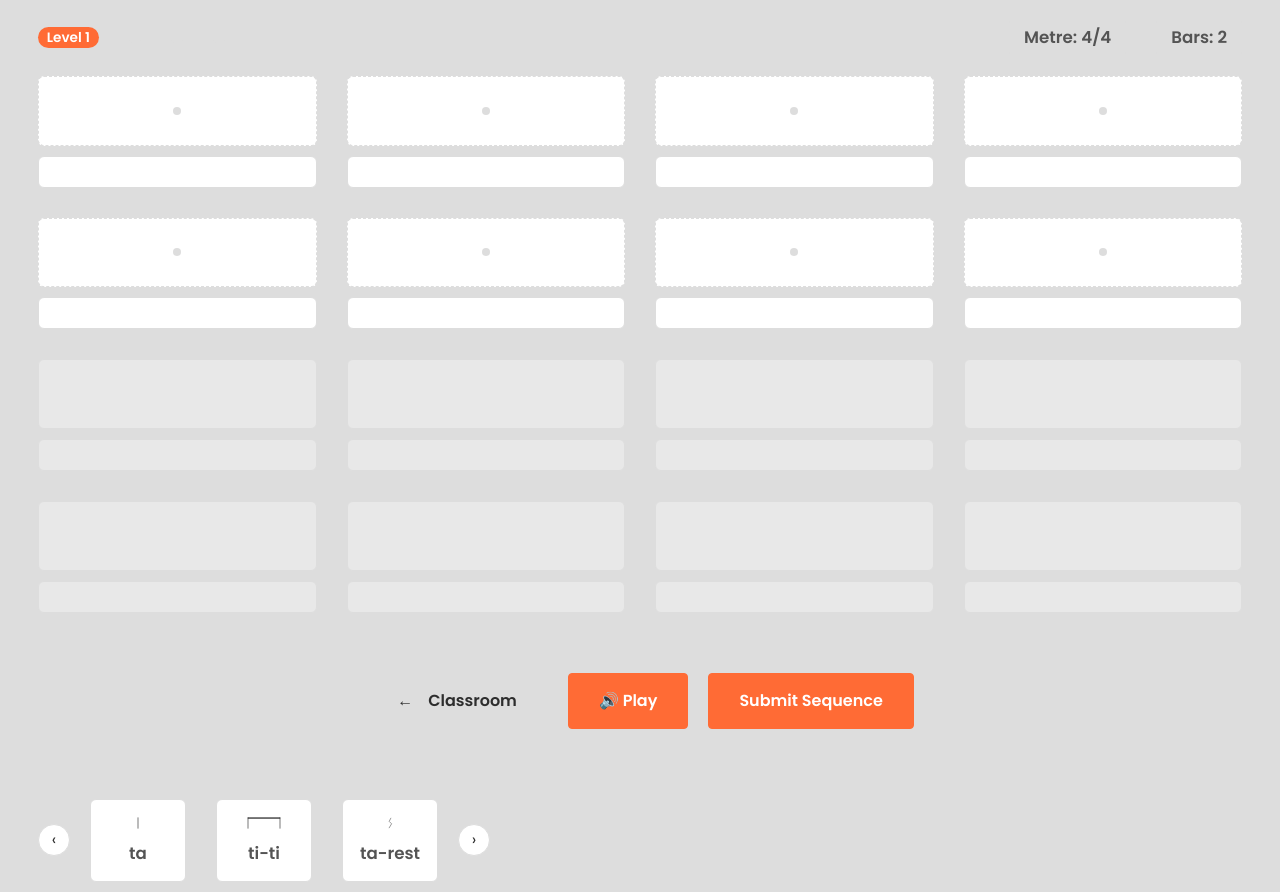
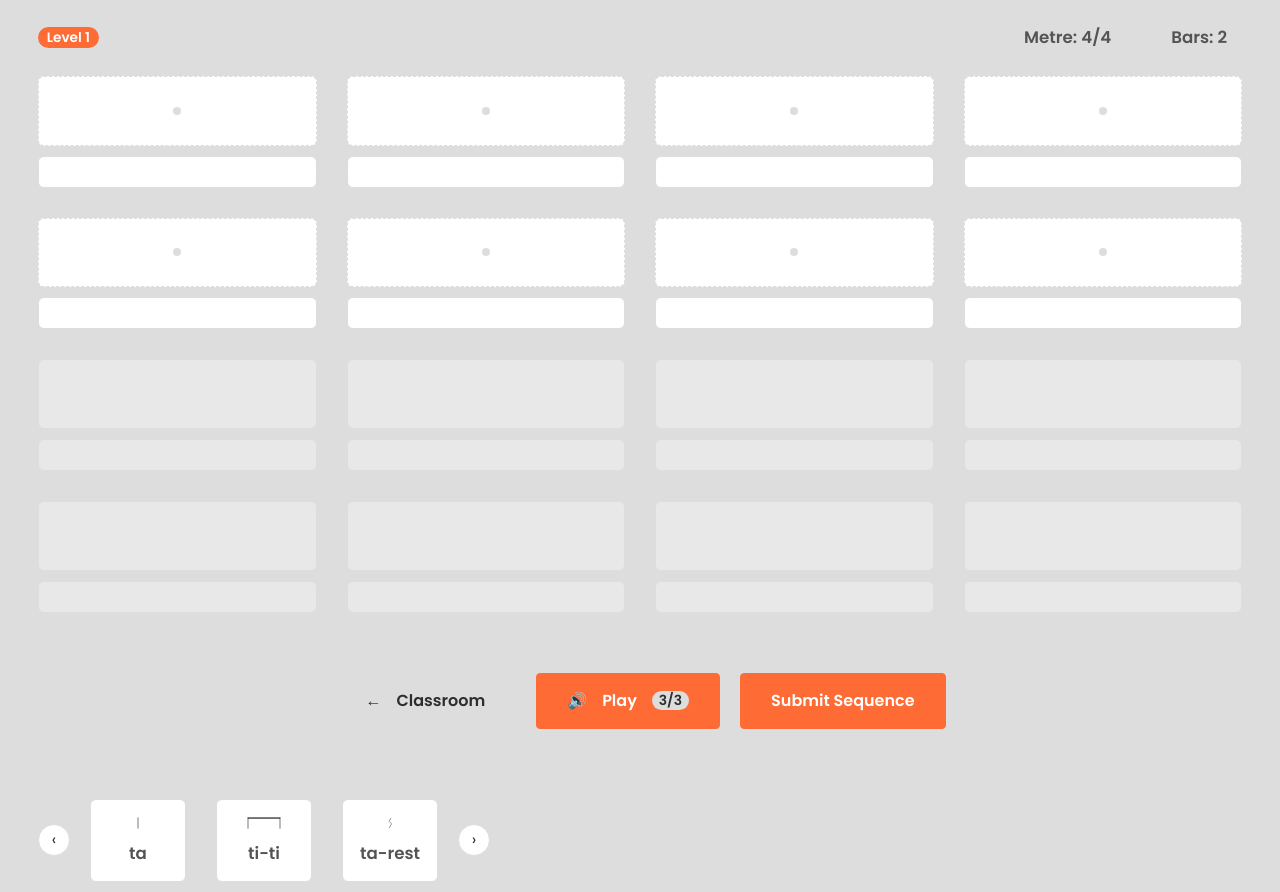
Before and after one commit to StockoL/solfaic, a website with bundled scripts: page practice.html in a window 1280 px wide. Built offline with nearby package versions, Linux system fonts and the light colour scheme; a web font is replaced by a local one.

Commit message:
feat: move plays-remaining onto the Play button as a badge
Replaces the separate 'Plays remaining: X / Y' paragraph with a compact fraction-only badge nested inside the Play button itself, reusing the existing .badge Block rather than a new component. renderMeta() now writes just 'X/Y' to the same #ui-plays-remaining element (unchanged id, so the DOM lookup still resolves after the HTML restructure).

The badge's default 0.85em sizing read too large next to 'Play', so it's sized down with a #btn-replay .badge call-site override rather than touching badge.css itself.

Verified with real playback: badge shows '3/3' initially and correctly decrements to '2/3' after one play, at both desktop and 375px widths.

```diff
--- a/practice.html
+++ b/practice.html
@@ -126,7 +126,8 @@
           </a>
           <div class="playback-panel__replay-wrap">
             <button id="btn-replay" class="button" data-variant="primary">
-              🔊 Play
+              <span aria-hidden="true">🔊</span> Play
+              <span id="ui-plays-remaining" class="badge"></span>
             </button>
             <div
               id="ui-countdown-indicator"
--- a/src/css/blocks/practice-header.css
+++ b/src/css/blocks/practice-header.css
@@ -58,9 +58,16 @@
   }
 }
 
-.plays-remaining {
-  color: var(--color-text-muted);
-  font-size: var(--size-step--1);
+/*
+ * Plays-remaining badge nested inside the Play button itself. Reuses the
+ * .badge Block rather than a new component, but the default 0.85em sizing
+ * (relative to the button's own font-size) reads too large sitting next to
+ * "Play" — sized down here at the call site, same pattern as other
+ * per-instance overrides in this project. badge.css itself is untouched.
+ */
+#btn-replay .badge {
+  font-size: var(--size-step--2);
+  padding: 0.15em 0.5em;
 }
 
 /*
--- a/src/js/core.js
+++ b/src/js/core.js
@@ -139,7 +139,7 @@ export function renderMeta(state) {
   }
   if (DOM.playsRemaining) {
     const remaining = Math.max(0, state.maxPlays - state.playCount);
-    DOM.playsRemaining.textContent = `Plays remaining: ${remaining} / ${state.maxPlays}`;
+    DOM.playsRemaining.textContent = `${remaining}/${state.maxPlays}`;
   }
 }
 
```
